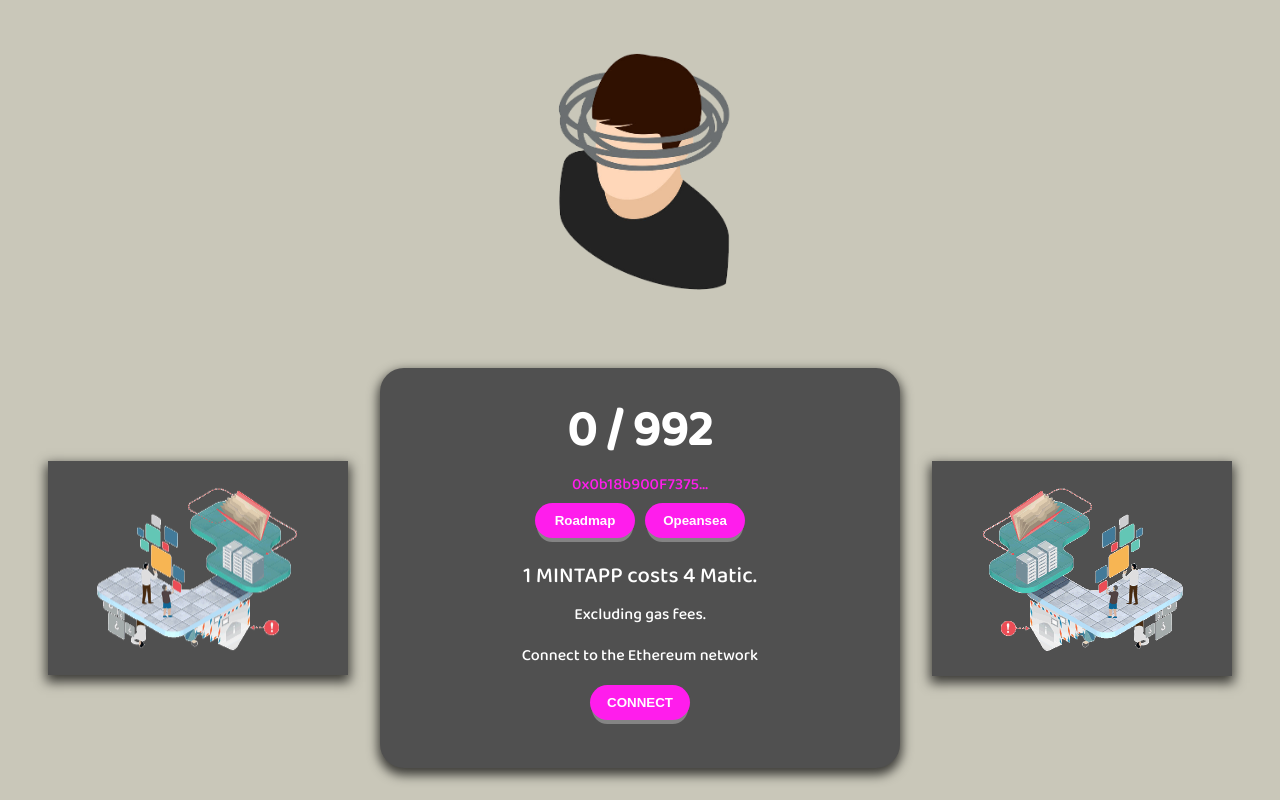
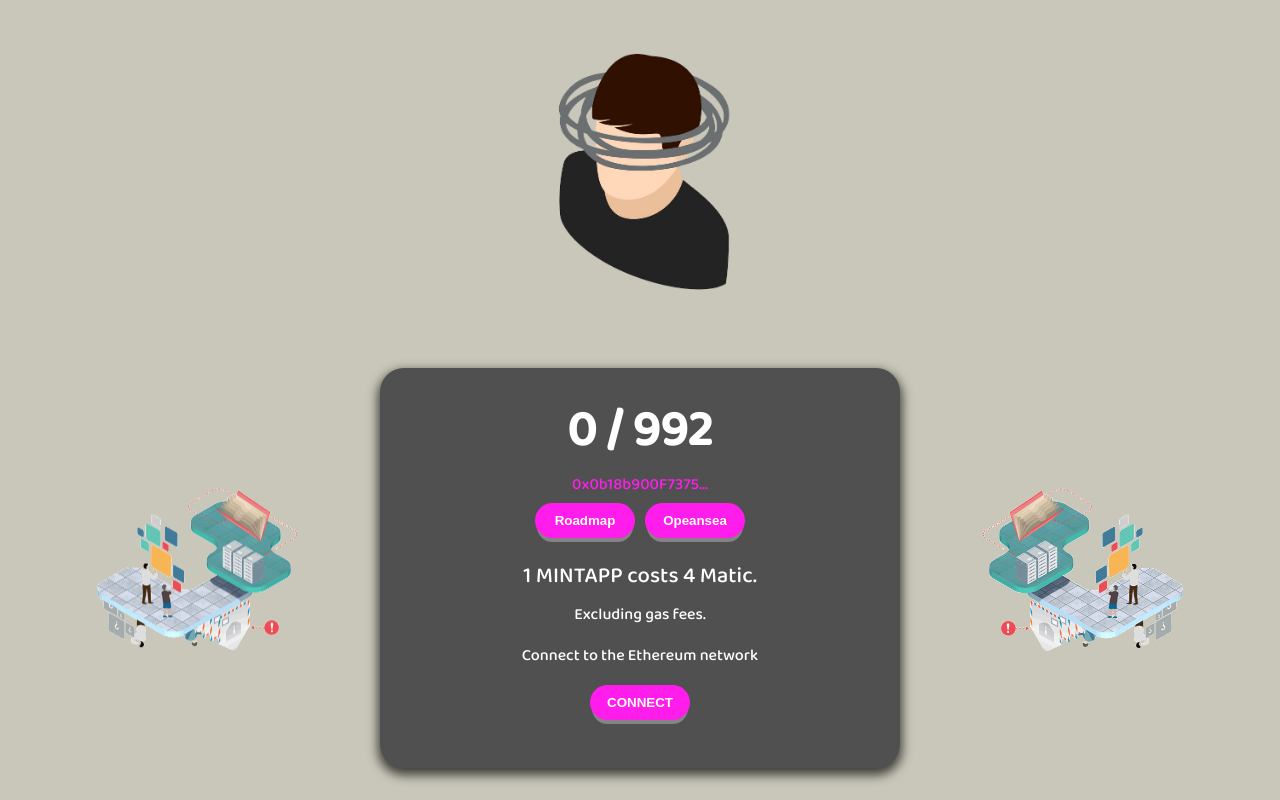
Before and after one commit to hanandito/nft-minting-app, a React (Create React App) app: page / in a window 1280 px wide. Shown: the top 800 px of the page. Built offline with nearby package versions, Linux system fonts and the light colour scheme.

Commit message:
initial commit

```diff
--- a/src/App.js
+++ b/src/App.js
@@ -75,8 +75,6 @@
 `;
 
 export const StyledImg = styled.img`
-  box-shadow: 0px 5px 11px 2px rgba(0, 0, 0, 0.7);
-  background-color: var(--accent);
   width: 200px;
   @media (min-width: 900px) {
     width: 250px;
```
